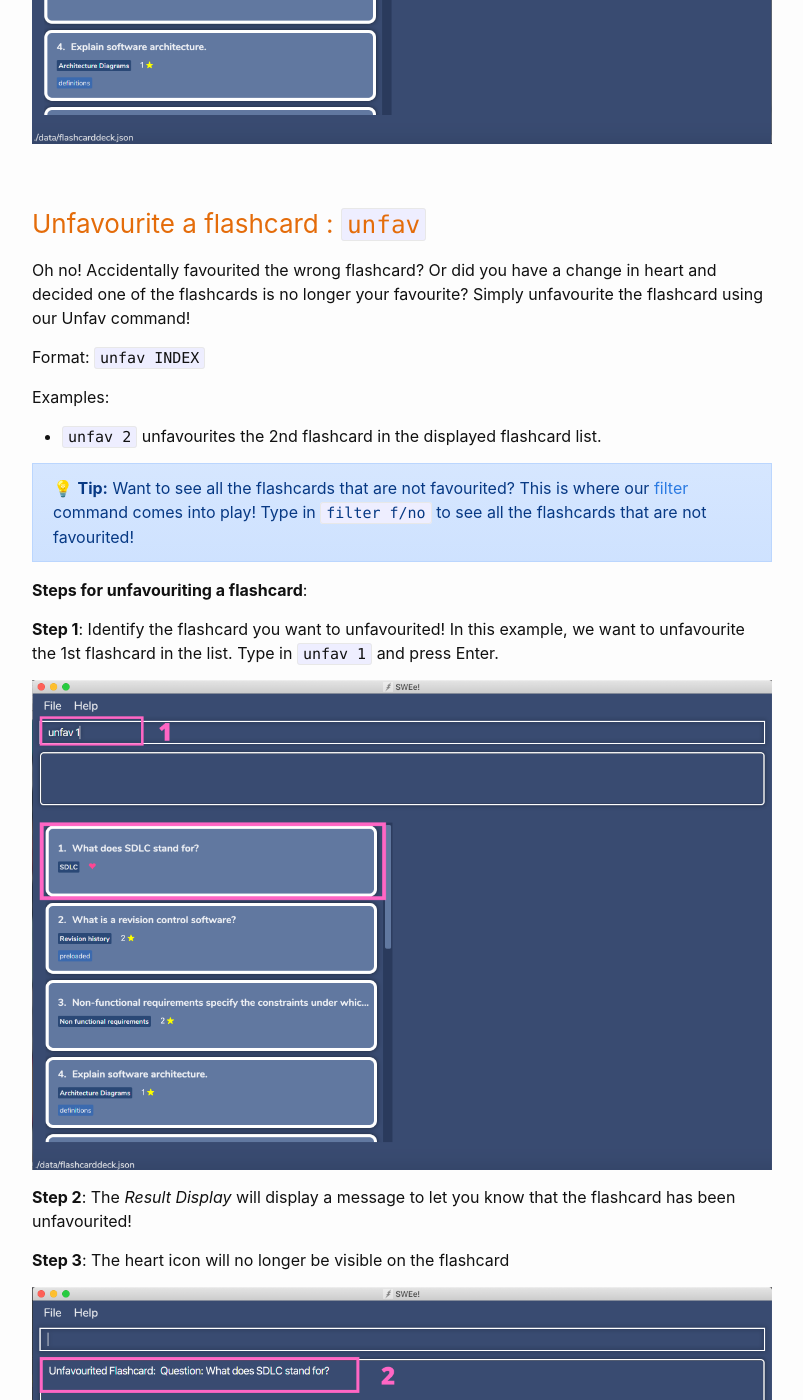
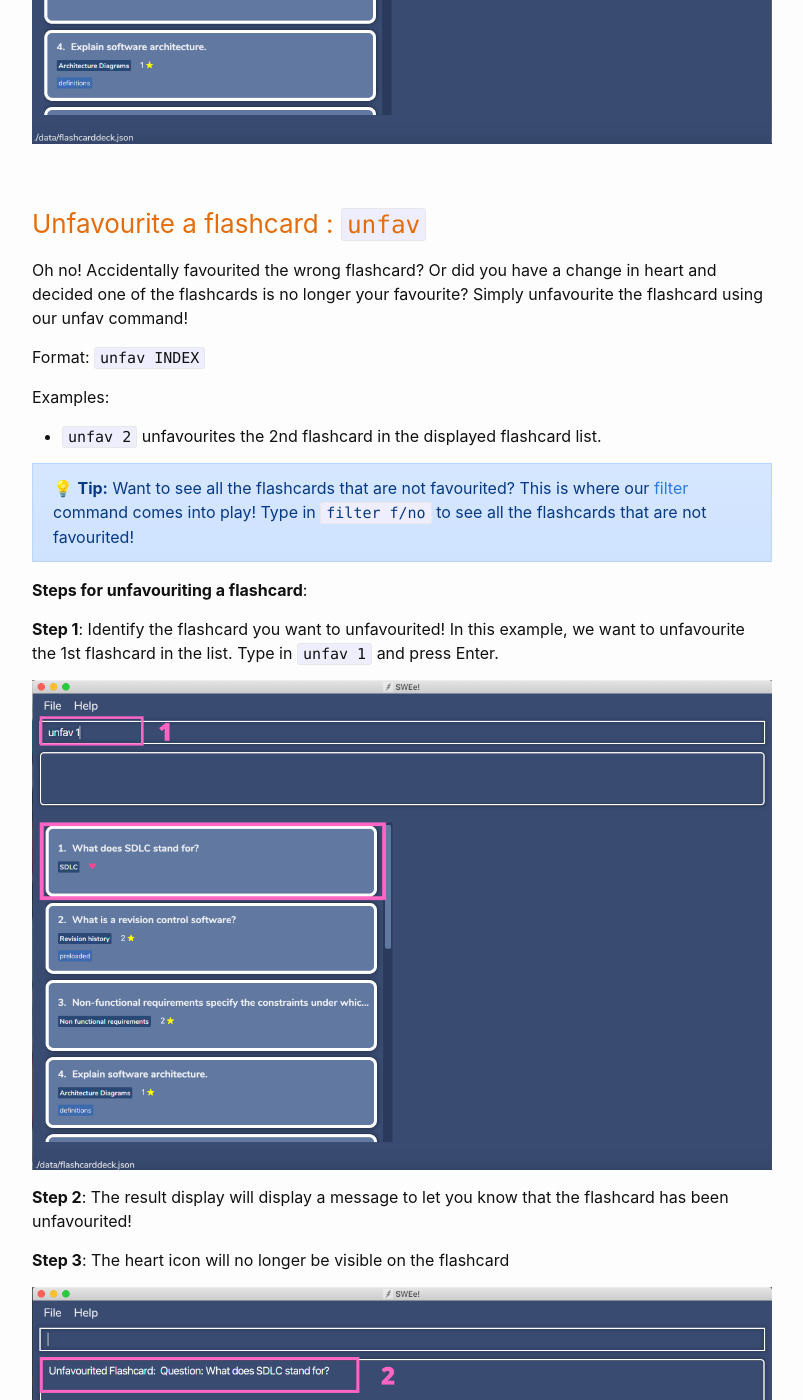
Before and after one commit to minzzelo/cs2101ug, a Jekyll site: the page built from docs/UserGuide.md, in a window 1280 px wide and 1400 px high, scrolled down 16266 px. Shown: the whole window, without its empty margins (238-1041 px from the left). Built offline with Jekyll 4.4.1, drawn with Linux system fonts in a browser that asks for light colours; emoji names are drawn with the system emoji font; some of the changed text lies outside the part shown.

Commit message:
Remove caps

```diff
--- a/docs/UserGuide.md
+++ b/docs/UserGuide.md
@@ -325,7 +325,7 @@ Examples:
 
 ### Favourite a flashcard  : `fav`
 
-Have you ever felt that some flashcards seem particularly important to you and want to flag them out? We understand your need! Simply bookmark those flashcards using our Fav command!
+Have you ever felt that some flashcards seem particularly important to you and want to flag them out? We understand your need! Simply bookmark those flashcards using our fav command!
 
 Format: `fav INDEX`
 
@@ -356,7 +356,7 @@ Examples:
 
 ### Unfavourite a flashcard  : `unfav`
 
-Oh no! Accidentally favourited the wrong flashcard? Or did you have a change in heart and decided one of the flashcards is no longer your favourite? Simply unfavourite the flashcard using our Unfav command!
+Oh no! Accidentally favourited the wrong flashcard? Or did you have a change in heart and decided one of the flashcards is no longer your favourite? Simply unfavourite the flashcard using our unfav command!
 
 Format: `unfav INDEX`
 
@@ -377,7 +377,7 @@ Examples:
 
 ![Unfav Step 1](images/ug/ug_unfav_step1.png)
 
-**Step 2**: The *Result Display* will display a message to let you know that the flashcard has been unfavourited!
+**Step 2**: The result display will display a message to let you know that the flashcard has been unfavourited!
 
 **Step 3**: The heart icon will no longer be visible on the flashcard
 
@@ -413,13 +413,13 @@ Examples:
 
 **Steps for finding flashcards**:
 
-**Step 1**: To find flashcards containing the keyword "SDLC", type `find SDLC` in the Command Box and press Enter.
+**Step 1**: To find flashcards containing the keyword "SDLC", type `find SDLC` in the command box and press Enter.
 
 ![Find Step 1](images/ug/ug_find_step1.png)
 
 <div style="page-break-after: always;"></div>
 
-**Step 2**: SWEe! will let you know whether there were any flashcards matching the keyword(s) in the Result Display, similar to number 2 in the picture below.
+**Step 2**: SWEe! will let you know whether there were any flashcards matching the keyword(s) in the result display, similar to number 2 in the picture below.
 
 **Step 3**: You can see the matching flashcards in the flashcard list, similar to number 3 in the picture below.
 
@@ -463,13 +463,13 @@ Format: `list`
 
 **Steps for listing flashcards**:
 
-**Step 1**: Type `list` in the Command Box and press Enter.
+**Step 1**: Type `list` in the command box and press Enter.
 
 ![List Step 1](images/ug/ug_list_step1.png)
 
 <div style="page-break-after: always;"></div>
 
-**Step 2**: The Result Display will display the message "Listed all flashcards"
+**Step 2**: The result display will display the message "Listed all flashcards"
 
 **Step 3**: All the flashcards are now displayed in the scrollable flashcard list! Scroll down to see all of your flashcards!
 
```
